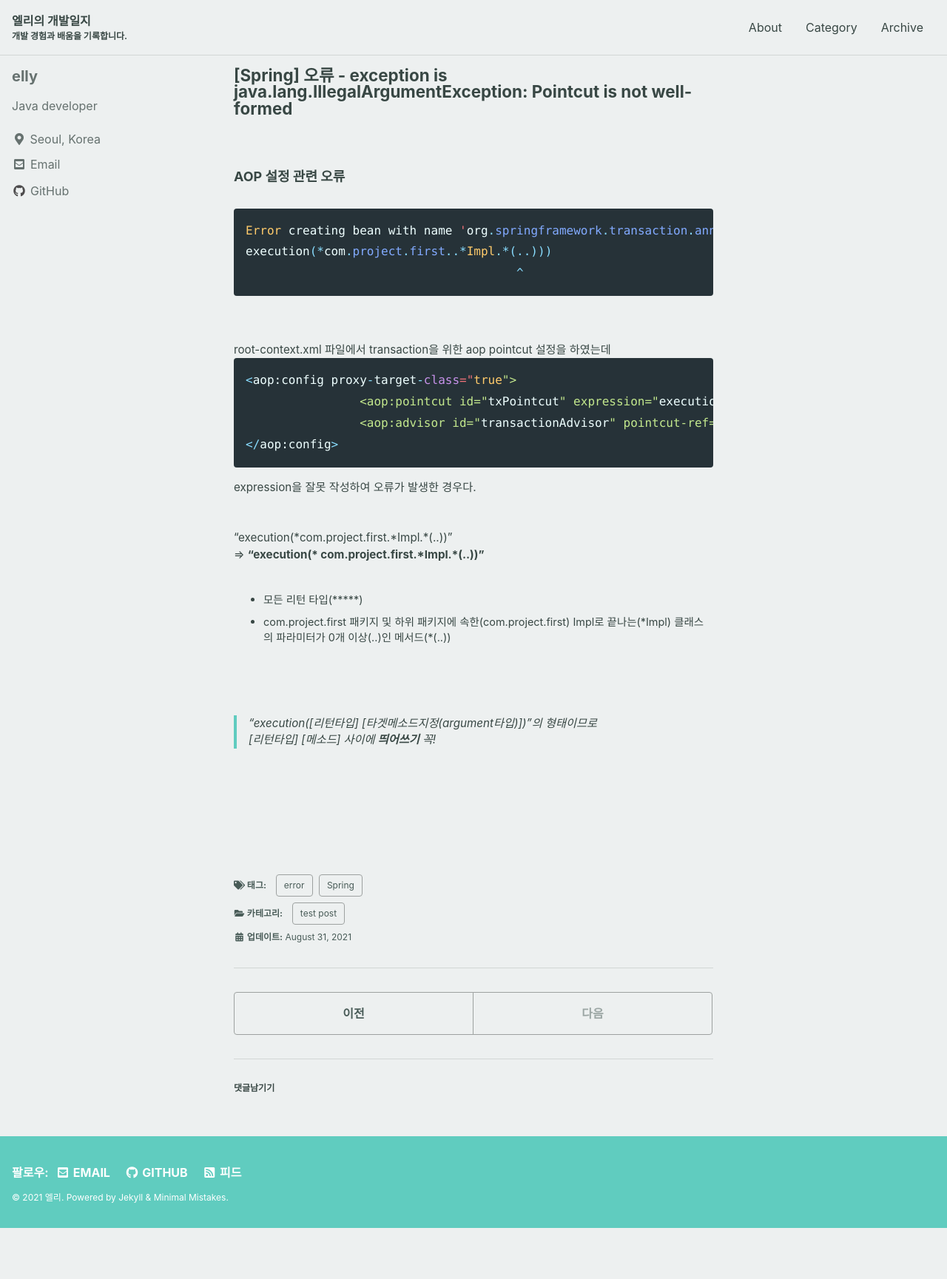
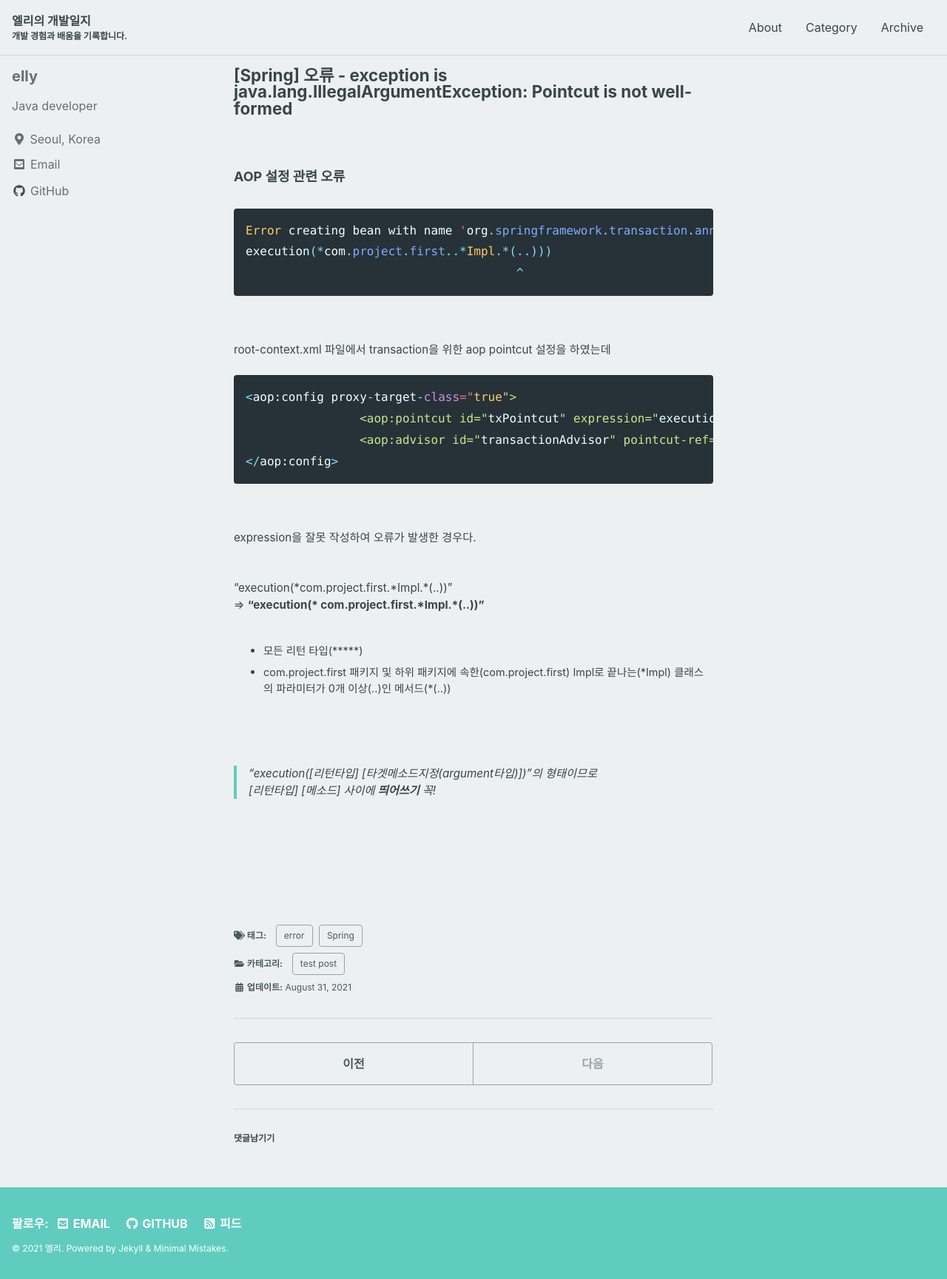
Before and after one commit to ellylee617/ellylee617.github.io, a Jekyll site: the page built from _posts/2020-08-31-spring-error1.md, in a window 1280 px wide. Shown: the whole page at 74% size. Built offline with Jekyll 4.4.1, drawn with Linux system fonts in a browser that asks for light colours; cached includes are drawn as plain includes; comment, search, counter and statistics services are not loaded; before the commit the page ends 1660 px from its top, so only the background shows below that.

Commit message:
Update 2020-08-31-spring-error1.md

````diff
--- a/_posts/2020-08-31-spring-error1.md
+++ b/_posts/2020-08-31-spring-error1.md
@@ -32,7 +32,7 @@ execution(*com.project.first..*Impl.*(..)))
 
 <br><br>
 root-context.xml 파일에서 transaction을 위한 aop pointcut 설정을 하였는데
-<br>
+<br><br>
 
 ```java
 <aop:config proxy-target-class="true">
@@ -41,6 +41,7 @@ root-context.xml 파일에서 transaction을 위한 aop pointcut 설정을 하
 </aop:config>
 ```
 
+<br><br>
 expression을 잘못 작성하여 오류가 발생한 경우다.
 
 
@@ -57,6 +58,7 @@ expression을 잘못 작성하여 오류가 발생한 경우다.
 <br><br>
 >"execution([리턴타입] [타겟메소드지정(argument타입)])"의 형태이므로
 >
+>
 >[리턴타입] [메소드] 사이에 **띄어쓰기** 꼭!
 
 <br><br><br><br><br>
````
